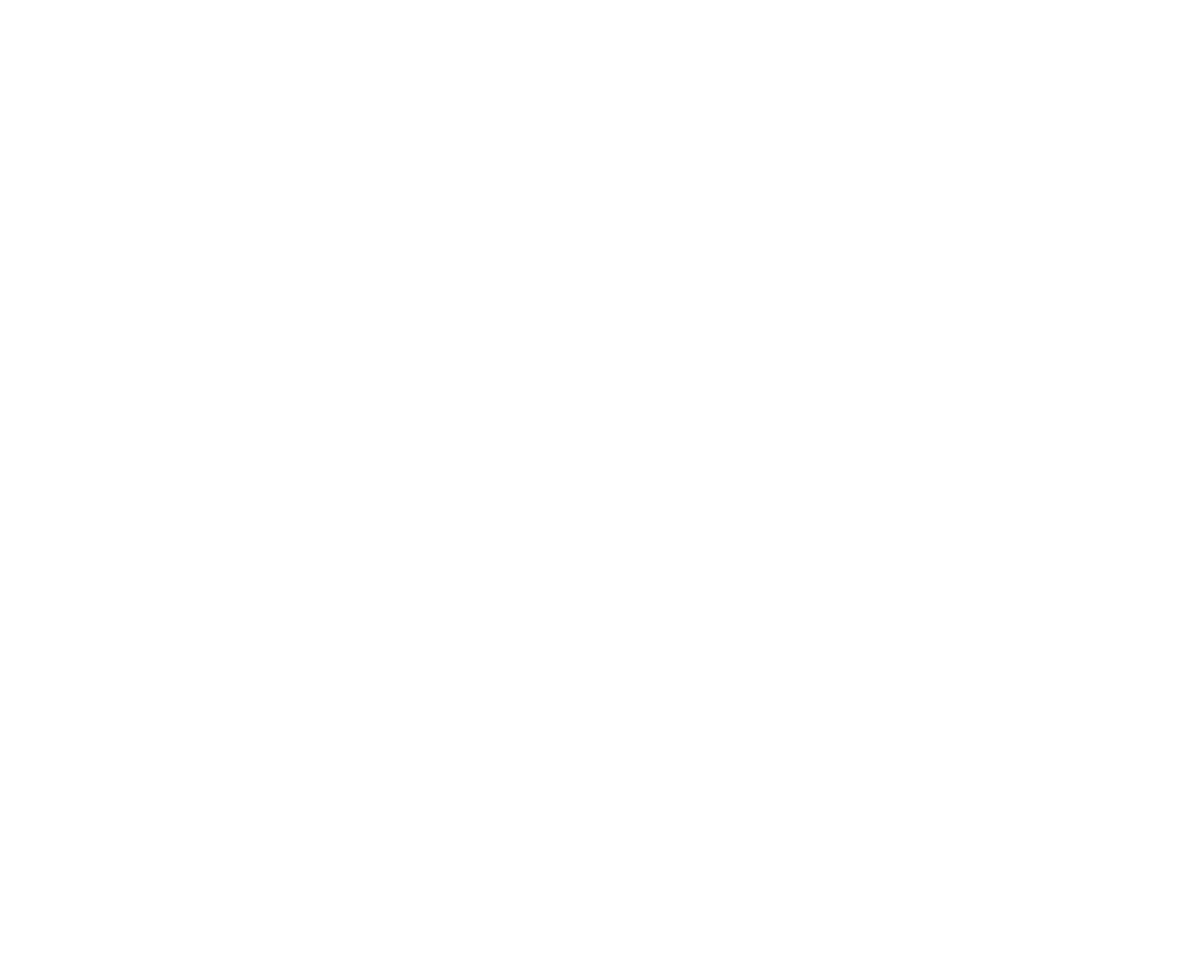
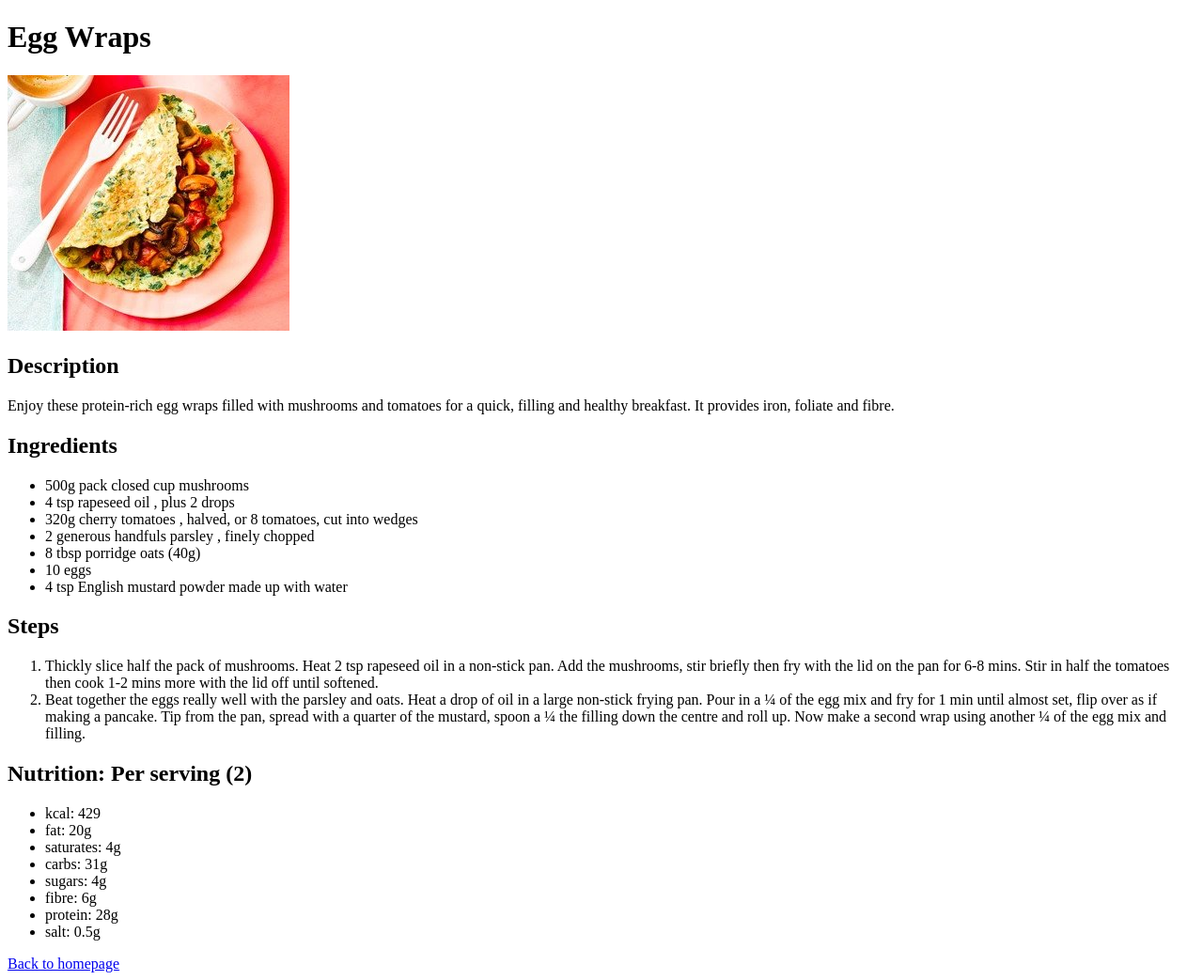
Before and after one commit to EdwardS02/odin-recipes, a plain HTML site: page recipes/egg-wrap.html in a window 1280 px wide. Shown: the whole page at 94% size. Before the commit the page ends 800 px from the top, so only its background shows below. Drawn offline with Linux system fonts and the light colour scheme.

Commit message:
Add new image, Add relative link to homepage in the recipe pages

```diff
--- a/recipes/egg-wrap.html
+++ b/recipes/egg-wrap.html
@@ -0,0 +1,45 @@
+<!DOCTYPE html>
+<html lang="en">
+<head>
+    <meta charset="UTF-8">
+    <title>Egg Wraps</title>
+</head>
+<body>
+    <h1>Egg Wraps</h1>
+    <img src="../img/egg-wrap.jpg" alt="egg wrap with mushrooms and white fork by its side">
+
+    <h2>Description</h2>
+    <p>Enjoy these protein-rich egg wraps filled with mushrooms and tomatoes for a quick, filling and healthy breakfast. It provides iron, foliate and fibre.</p>
+
+    <h2>Ingredients</h2>
+    <ul>
+        <li>500g pack closed cup mushrooms</li>
+        <li>4 tsp rapeseed oil , plus 2 drops</li>
+        <li>320g cherry tomatoes , halved, or 8 tomatoes, cut into wedges</li>
+        <li>2 generous handfuls parsley , finely chopped</li>
+        <li>8 tbsp porridge oats (40g)</li>
+        <li>10 eggs</li>
+        <li>4 tsp English mustard powder made up with water</li>
+    </ul>
+
+    <h2>Steps</h2>
+    <ol>
+        <li>Thickly slice half the pack of mushrooms. Heat 2 tsp rapeseed oil in a non-stick pan. Add the mushrooms, stir briefly then fry with the lid on the pan for 6-8 mins. Stir in half the tomatoes then cook 1-2 mins more with the lid off until softened.</li>
+        <li>Beat together the eggs really well with the parsley and oats. Heat a drop of oil in a large non-stick frying pan. Pour in a ¼ of the egg mix and fry for 1 min until almost set, flip over as if making a pancake. Tip from the pan, spread with a quarter of the mustard, spoon a ¼ the filling down the centre and roll up. Now make a second wrap using another ¼ of the egg mix and filling.</li>
+    </ol>
+
+    <h2>Nutrition: Per serving (2)</h2>
+    <ul>
+        <li>kcal: 429</li>
+        <li>fat: 20g</li>
+        <li>saturates: 4g</li>
+        <li>carbs: 31g</li>
+        <li>sugars: 4g</li>
+        <li>fibre: 6g</li>
+        <li>protein: 28g</li>
+        <li>salt: 0.5g</li>
+    </ul>
+
+    <a href="../index.html">Back to homepage</a>
+</body>
+</html>
```
Also changed, not shown: recipes/protein-pancakes.html (+1 -0 lines), img/egg-wrap.jpg (added).
